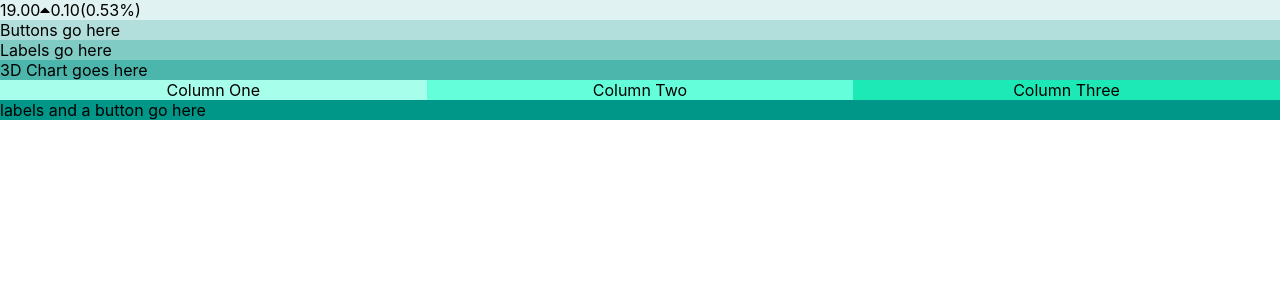
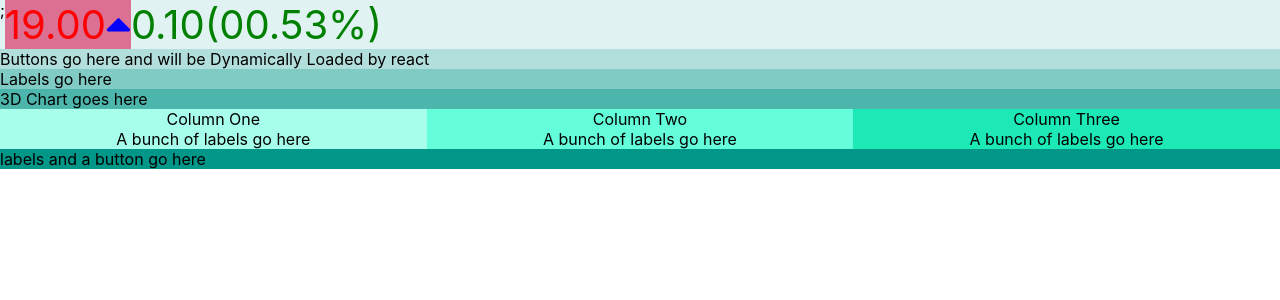
Before and after one commit to team-hack/stockapp, a React (Create React App) app: page / in a window 1280 px wide. Shown: the top 300 px of the page. Built offline with nearby package versions, Linux system fonts and the light colour scheme.

Commit message:
Added custom props to styledComponents

```diff
--- a/src/components/YearGraph/YearGraph.styles.css
+++ b/src/components/YearGraph/YearGraph.styles.css
@@ -7,6 +7,8 @@
 
 .container-1 {
     background-color: #e0f2f1;
+    display: flex;
+    flex-direction: row;
 }
 
 .container-2 {
@@ -32,6 +34,8 @@
     background-color: #a7ffeb;
     text-align: center;
     align-self: center;
+    display: flex;
+    flex-direction: column;
 }
 
 .column-2 {
@@ -40,6 +44,8 @@
     background-color: #64ffda;
     text-align: center;
     align-self: center;
+    display: flex;
+    flex-direction: column;
 }
 
 .column-3 {
@@ -48,8 +54,22 @@
     background-color: #1de9b6;
     text-align: center;
     align-self: center;
+    display: flex;
+    flex-direction: column;
 }
 
 .container-6 {
     background-color: #009688;
 }
+
+#icon {
+    order: 2;
+}
+
+.test {
+    color:red;
+}
+
+.test2{
+    color: blue;
+}
--- a/src/components/YearGraph/YearGraph.tsx
+++ b/src/components/YearGraph/YearGraph.tsx
@@ -5,21 +5,37 @@ import "./YearGraph.styles.css";
 import { FontAwesomeIcon } from '@fortawesome/react-fontawesome'
 import { faCaretUp } from '@fortawesome/free-solid-svg-icons'
 import { faStar } from '@fortawesome/free-regular-svg-icons'
-
+import { Label } from "./YearGraphStyled";
 
 
 // Creating a YearGraph JSX Element
 const YearGraph = ( ): JSX.Element => {
+
+  const containerOneLabels = [
+    {id:1, value: " 19.00", myLabel:"test"},
+    {id:2, value: <FontAwesomeIcon id="icon" icon={faCaretUp}/> , myLabel:"test2"},
+    {id:3, value: " 0.10", myLabel:"test3" },
+    {id:3, value: " (00.53%)", myLabel:"test4" },
+  ];
+
+
   return (
    <div className="wrapper">
-      <div className="container-1">
-          <label> 19.00</label>
-          <FontAwesomeIcon icon={faCaretUp}/>
-          <label>0.10</label>
-          <label>(0.53%)</label>
+      <div className="container-1">;
+      { containerOneLabels.map((containerOneLabels)=> (
+        <Label id={`${containerOneLabels.id}`} myLabel={ containerOneLabels.myLabel } >{containerOneLabels.value}</Label>
+      ))}
+
+
+
+
       </div>
+
+
+
+
       <div className="container-2">
-        Buttons go here
+        Buttons go here and will be Dynamically Loaded by react
       </div>
       <div className="container-3">
         Labels go here
@@ -30,12 +46,15 @@ const YearGraph = ( ): JSX.Element => {
       <div className="container-5">
           <div className="column-1">
             Column One
+            <label> A bunch of labels go here</label>
           </div>
           <div className="column-2">
             Column Two
+            <label> A bunch of labels go here</label>
           </div>
           <div className="column-3">
             Column Three
+            <label> A bunch of labels go here</label>
           </div>
       </div>
       <div className="container-6">
--- a/src/components/YearGraph/YearGraphStyled.tsx
+++ b/src/components/YearGraph/YearGraphStyled.tsx
@@ -1,6 +1,6 @@
 // Written by Joey Essak-
 // Importorting styled-comonents
-import styled from "styled-components";
+import styled, {css} from "styled-components";
 // Ultimate Wrapper this goes around the whole enchilada
 export const UltimateWrapper = styled.div`
 display: flex;
@@ -8,3 +8,24 @@ min-height: 100vh;
 flex-direction: column;
 background-color:#eceff1;
 `
+
+
+
+
+export const Label =  styled.label<{ myLabel: string }>`
+
+color: green;
+
+
+${props => props.myLabel == "test" && css `background: palevioletred;
+    color: red;`
+  }
+
+
+${props => props.myLabel == "test2" && css `background: palevioletred;
+    color: blue;`
+  }
+
+
+font-size: 40px;
+`
```
